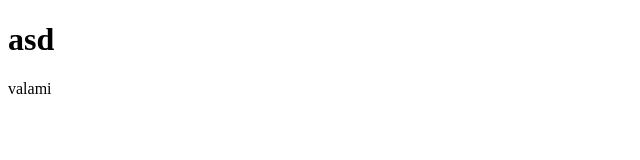
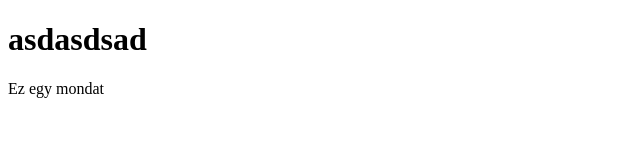
Before and after one commit to tobiasattila/valami, a plain HTML site: page index.html in a window 1280 px wide. Shown: the whole page, without its empty margins (0-640 px from the left). Drawn offline with Linux system fonts and the light colour scheme.

Commit message:
Update index.html

```diff
--- a/index.html
+++ b/index.html
@@ -5,9 +5,9 @@
  </head>
  <body>
 
-    <h1>asd</h1>
+    <h1>asdasdsad</h1>
     <p>
-    valami
+    Ez egy mondat
     </p>
 
 
```
